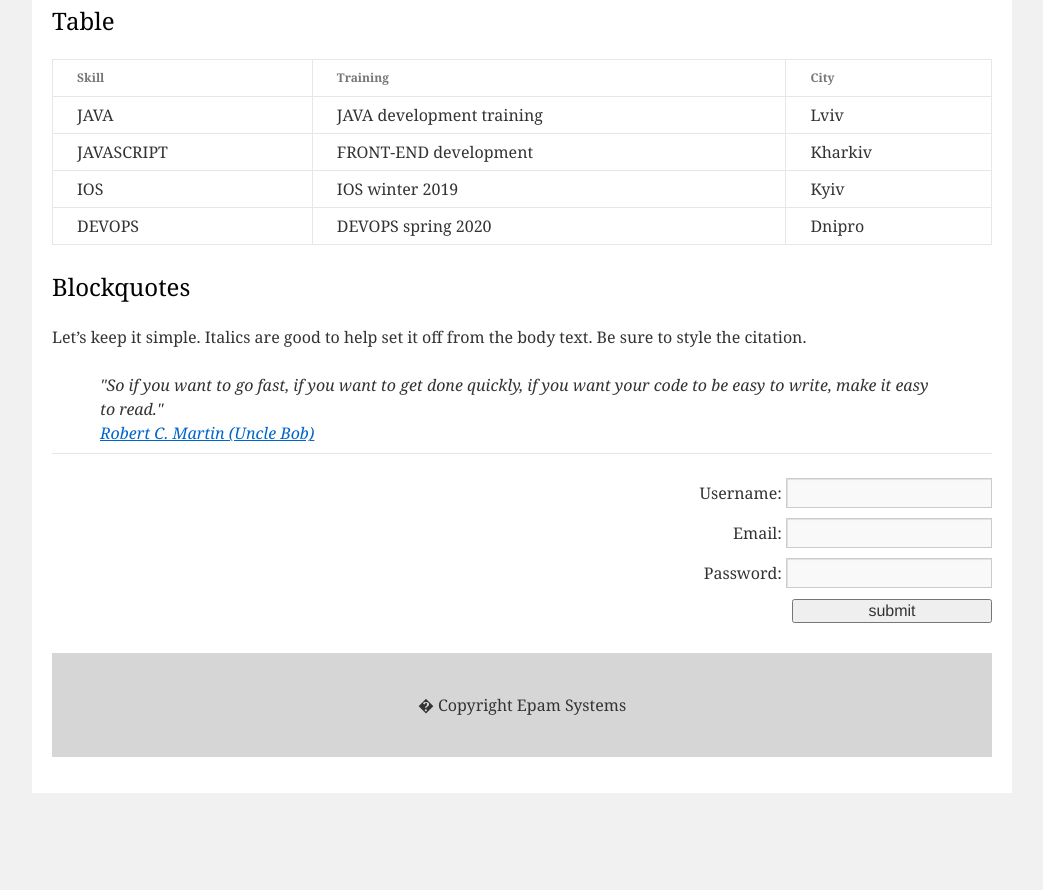
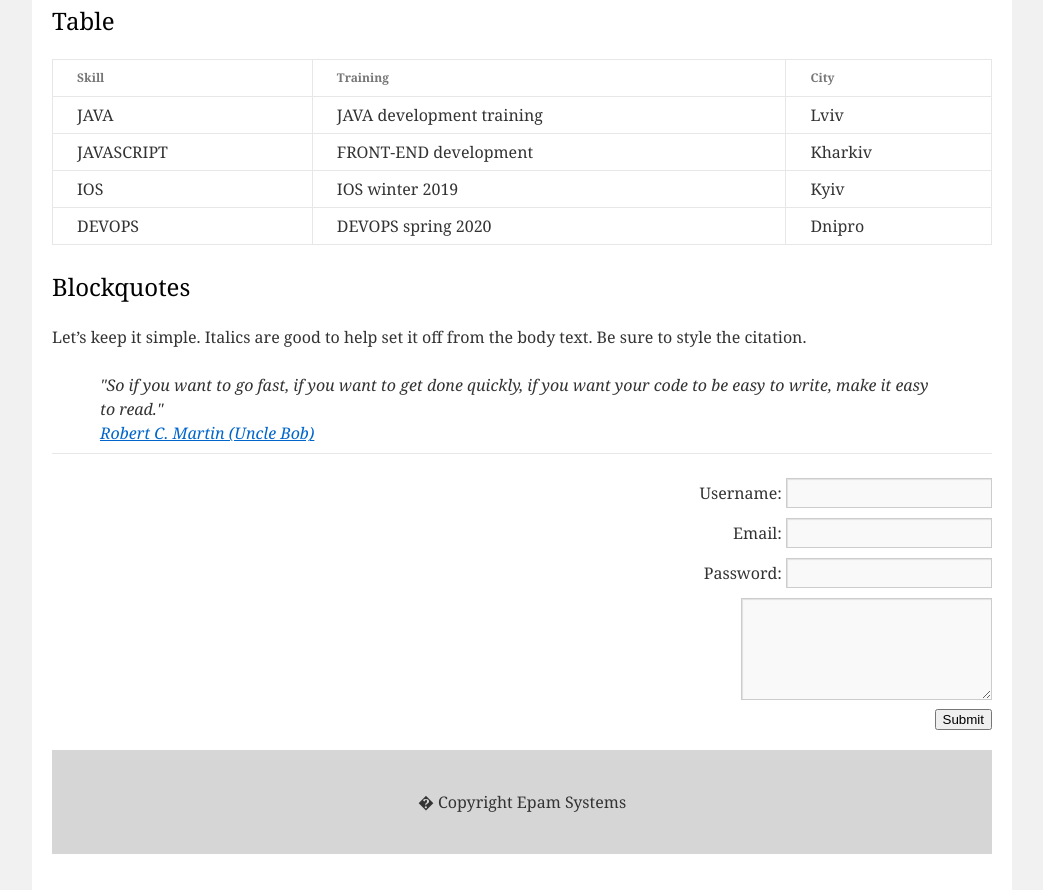
Before and after one commit to straus94/FL12_HW1-, a plain HTML site: page homework/index.html in a window 1280 px wide. Shown: the part 2418-3308 px from the top of the page, without its empty margins (118-1161 px from the left). Before the commit the page ends 3211 px from the top, so only its background shows below. Drawn offline with Linux system fonts and the light colour scheme.

Commit message:
fix form

```diff
--- a/homework/index.html
+++ b/homework/index.html
@@ -175,15 +175,26 @@ both           <strong>spaces</strong> and
             </blockquote>
           </section>
           <hr>
-            <form method="get" id="section-form">
-              <label for="name">Username: </label><input type="text" id="name">
-              <br>
-              <label for="email">Email: </label><input type="email" id="email">
-              <br>
-              <label for="pass">Password: </label><input type="password" id="pass">
-              <br>
-              <input type="submit" value="submit">
+          <article>
+            <form action="#" id="section-form">
+              <fieldset>
+                <label for="user">Username:</label>
+                <input type="text" id="user" />
+              </fieldset>
+              <fieldset>
+                <label for="email">Email:</label>
+                <input type="email" id="email" />
+              </fieldset>
+              <fieldset>
+                <label for="pass">Password:</label>
+                <input type="password" id="pass" />
+              </fieldset>
+              <fieldset>
+                <textarea name="textarea" cols="23" rows="4"></textarea>
+              </fieldset>
+              <button type="submit" name="Submit" form="registrationForm">Submit</button>
             </form>
+          </article>
           <footer>
               � Copyright Epam Systems
           </footer>
```
